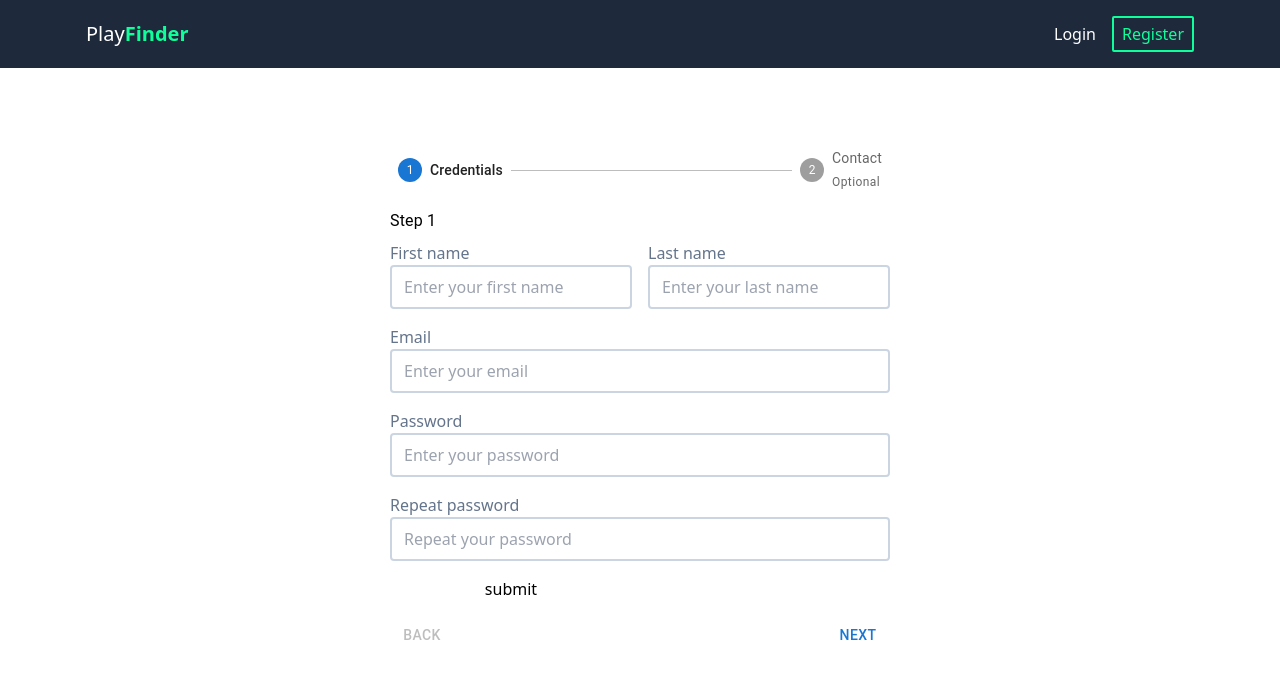
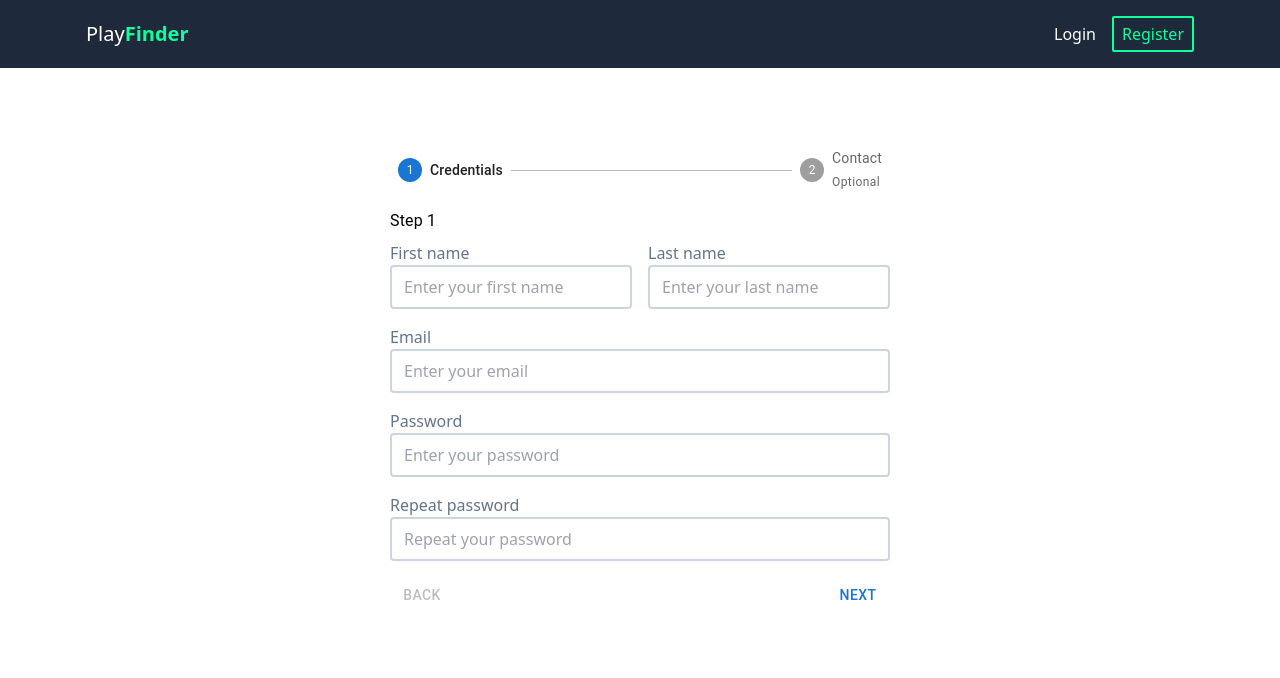
Before and after one commit to wassim-triki/sports-finder, a React (Vite) app in the folder frontend/: page /register in a window 1280 px wide. Shown: the top 678 px of the page. Built offline with nearby package versions, Linux system fonts and the light colour scheme.

Commit message:
extract higher order component for registration form

```diff
--- a/frontend/src/components/ContactForm.tsx
+++ b/frontend/src/components/ContactForm.tsx
@@ -1,5 +1,8 @@
+import { Button } from '@mui/material';
 import React from 'react';
 import { useForm } from 'react-hook-form';
+import useSkipperContext from '../context/skipper-context';
+import RegisterForm from '../layouts/RegisterForm';
 
 const inputs = [
   {
@@ -39,11 +42,10 @@ const ContactForm = () => {
   const submitForm = (formValues: any) => {
     console.log(formValues);
   };
+
+  const { isStepOptional, activeStep, handleSkip } = useSkipperContext();
   return (
-    <form
-      onSubmit={handleSubmit(submitForm)}
-      className="grid grid-cols-2 gap-4"
-    >
+    <RegisterForm onSubmit={handleSubmit(submitForm)}>
       {inputs.map(({ name, label, type, placeholder }, idx) => (
         <label
           key={name}
@@ -60,7 +62,7 @@ const ContactForm = () => {
           />
         </label>
       ))}
-    </form>
+    </RegisterForm>
   );
 };
 
--- a/frontend/src/components/CredentialsForm.tsx
+++ b/frontend/src/components/CredentialsForm.tsx
@@ -1,5 +1,8 @@
+import { Button } from '@mui/material';
 import React from 'react';
 import { SubmitHandler, useForm } from 'react-hook-form';
+import useSkipperContext from '../context/skipper-context';
+import RegisterForm from '../layouts/RegisterForm';
 const inputs = [
   {
     name: 'firstName',
@@ -36,17 +39,16 @@ const inputs = [
 interface Props {
   handleSubmitCredentials: SubmitHandler<any>;
 }
+
 const CredentialsForm = ({ handleSubmitCredentials }: Props) => {
   const { register, handleSubmit } = useForm();
-  // console.log(useForm());
+  const { activeStep, handleNext, steps } = useSkipperContext();
   const submitForm = (formValues: any) => {
     console.log(formValues);
+    handleNext();
   };
   return (
-    <form
-      onSubmit={handleSubmit(handleSubmitCredentials)}
-      className="grid grid-cols-2 gap-4"
-    >
+    <RegisterForm onSubmit={handleSubmit(handleSubmitCredentials)}>
       {inputs.map(({ name, label, type, placeholder }, idx) => (
         <label
           key={name}
@@ -63,8 +65,7 @@ const CredentialsForm = ({ handleSubmitCredentials }: Props) => {
           />
         </label>
       ))}
-      <button type="submit">submit</button>
-    </form>
+    </RegisterForm>
   );
 };
 
--- a/frontend/src/components/Register.tsx
+++ b/frontend/src/components/Register.tsx
@@ -10,17 +10,14 @@ import CredentialsForm from './CredentialsForm';
 import ContactForm from './ContactForm';
 import useSkipperContext from '../context/skipper-context';
 
-const steps = ['Credentials', 'Contact'];
-
 export default function Register() {
   const {
     activeStep,
     isStepOptional,
     isStepSkipped,
     handleNext,
-    handleBack,
     handleReset,
-    handleSkip,
+    steps,
   } = useSkipperContext();
 
   const handleSubmitCredentials = (formValues: any) => {
@@ -74,26 +71,6 @@ export default function Register() {
                 />
               )}
               {activeStep === 1 && <ContactForm />}
-
-              <Box sx={{ display: 'flex', flexDirection: 'row', pt: 2 }}>
-                <Button
-                  color="inherit"
-                  disabled={activeStep === 0}
-                  onClick={handleBack}
-                  sx={{ mr: 1 }}
-                >
-                  Back
-                </Button>
-                <Box sx={{ flex: '1 1 auto' }} />
-                {isStepOptional(activeStep) && (
-                  <Button color="inherit" onClick={handleSkip} sx={{ mr: 1 }}>
-                    Skip
-                  </Button>
-                )}
-                <Button onClick={handleNext}>
-                  {activeStep === steps.length - 1 ? 'Finish' : 'Next'}
-                </Button>
-              </Box>
             </React.Fragment>
           )}
         </Box>
--- a/frontend/src/context/skipper-context.tsx
+++ b/frontend/src/context/skipper-context.tsx
@@ -1,11 +1,13 @@
 import React, { createContext, useContext, useState } from 'react';
 
 const OPT_STEP = 1;
+const STEPS = ['Credentials', 'Contact'];
 
 type SkipperContextType = {
   activeStep: number;
   skipped: Set<number>;
   optionalStep: number;
+  steps: Array<string>;
   setActiveStep: React.Dispatch<React.SetStateAction<number>>;
   setSkipped: React.Dispatch<React.SetStateAction<Set<number>>>;
   isStepOptional: Function;
@@ -21,6 +23,7 @@ const initialState = {
   activeStep: 0,
   skipped: new Set<number>(),
   optionalStep: 0,
+  steps: STEPS,
   setActiveStep: () => {},
   setSkipped: () => {},
   isStepOptional: () => {},
@@ -37,6 +40,7 @@ export const SkipperProvider = ({ children }: any) => {
   const [activeStep, setActiveStep] = useState(0);
   const [skipped, setSkipped] = useState(new Set<number>());
   const optionalStep = OPT_STEP;
+  const steps = STEPS;
 
   const isStepOptional = (step: number) => {
     return step === 1;
@@ -86,6 +90,7 @@ export const SkipperProvider = ({ children }: any) => {
         activeStep,
         skipped,
         optionalStep,
+        steps,
         setActiveStep,
         setSkipped,
         isStepOptional,
--- /dev/null
+++ b/frontend/src/layouts/RegisterForm.tsx
@@ -0,0 +1,34 @@
+import { Box, Button } from '@mui/material';
+import React from 'react';
+import useSkipperContext from '../context/skipper-context';
+
+const RegisterForm = ({ children, onSubmit }: any) => {
+  const { activeStep, isStepOptional, handleBack, handleSkip, steps } =
+    useSkipperContext();
+  return (
+    <form onSubmit={onSubmit} className="flex flex-col">
+      <div className="grid grid-cols-2 gap-4">{children}</div>
+      <Box sx={{ display: 'flex', flexDirection: 'row', pt: 2 }}>
+        <Button
+          color="inherit"
+          disabled={activeStep === 0}
+          onClick={handleBack}
+          sx={{ mr: 1 }}
+        >
+          Back
+        </Button>
+        <Box sx={{ flex: '1 1 auto' }} />
+        {isStepOptional(activeStep) && (
+          <Button color="inherit" onClick={handleSkip} sx={{ mr: 1 }}>
+            Skip
+          </Button>
+        )}
+        <Button type="submit">
+          {activeStep === steps.length - 1 ? 'Finish' : 'Next'}
+        </Button>
+      </Box>
+    </form>
+  );
+};
+
+export default RegisterForm;
```
